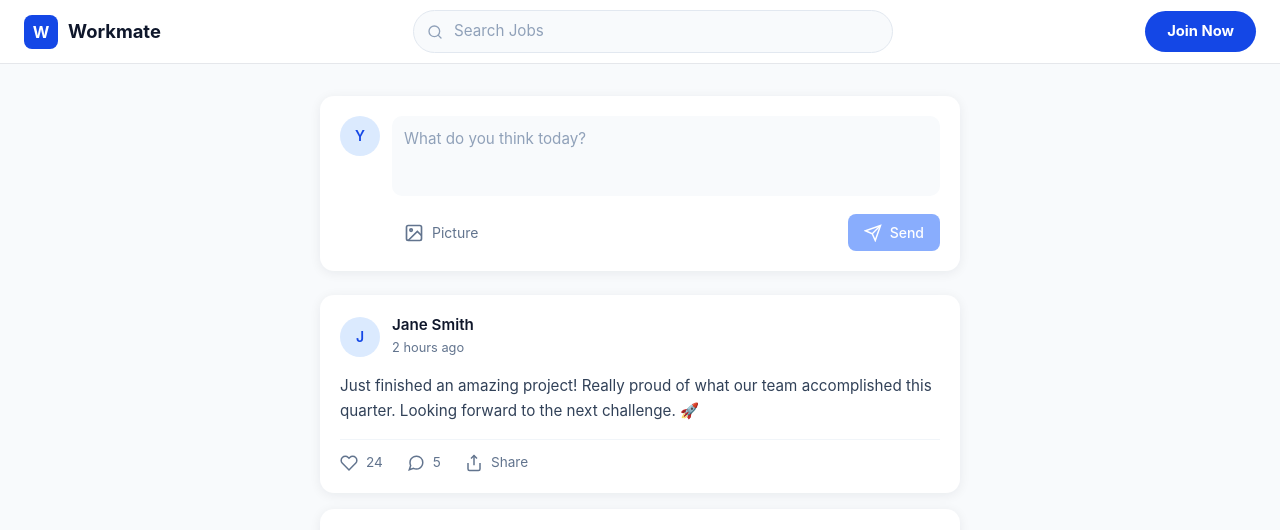
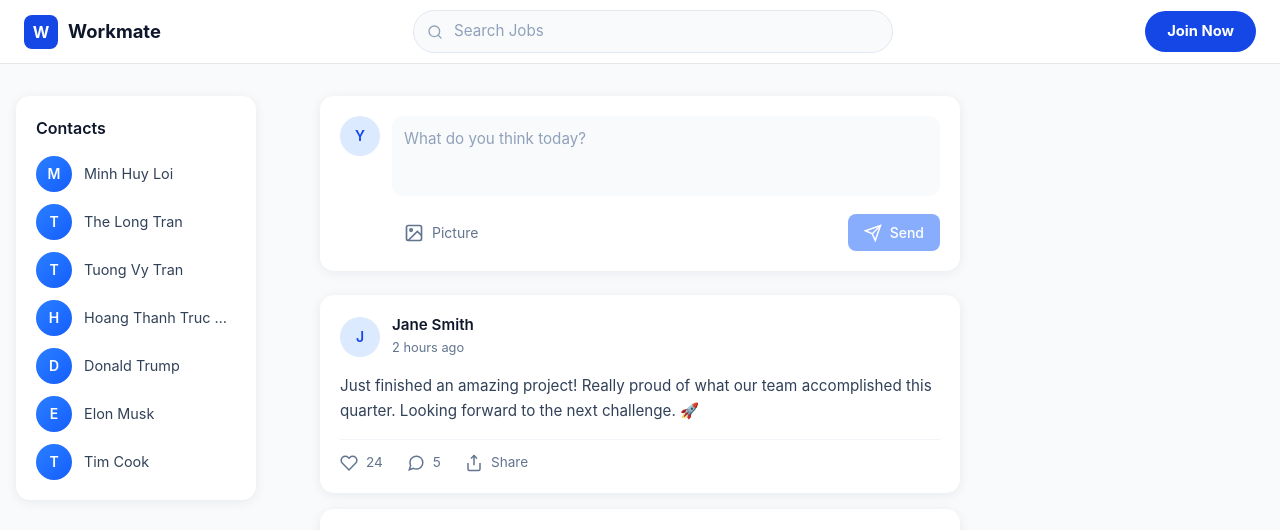
Before and after one commit to mhuy07092004/Workmate, a React (Vite) app: page /post in a window 1280 px wide. Shown: the top 530 px of the page. Built offline with nearby package versions, Linux system fonts and the light colour scheme.

Commit message:
add Contact.jsx on the left side

```diff
--- a/src/components/Contact/Contact.jsx
+++ b/src/components/Contact/Contact.jsx
@@ -17,8 +17,8 @@ const CONTACTS = [
 
 function Contact() {
   return (
-    <aside className="w-[240px] shrink-0">
-      <div className="sticky top-4 bg-white rounded-[14px] p-5 shadow-[0_2px_12px_rgba(15,23,42,0.07)]">
+    <aside className="w-[240px] shrink-0 self-start">
+      <div className="sticky top-20 bg-white rounded-[14px] p-5 shadow-[0_2px_12px_rgba(15,23,42,0.07)]">
         <h3 className="text-[1rem] font-semibold text-slate-900 mb-4">Contacts</h3>
 
         <ul className="space-y-3">
--- a/src/pages/dashboard.jsx
+++ b/src/pages/dashboard.jsx
@@ -72,7 +72,7 @@ function Dashboard() {
       {/* Top navigation bar — shared across all authenticated pages */}
       <Navbar />
 
-      <main className="flex-1 max-w-[1400px] w-full mx-auto px-6 py-8 flex gap-6">
+      <main className="flex-1 max-w-[1400px] w-full mx-auto px-6 py-8 flex gap-6 items-start">
         {/* Left sidebar - Contact (sticky) */}
         <Contact />
 
--- a/src/pages/post.jsx
+++ b/src/pages/post.jsx
@@ -2,6 +2,7 @@ import { useState } from 'react'
 import Navbar from '../components/Navbar/Navbar.jsx'
 import Footer from '../components/Footer/Footer.jsx'
 import PostCard from '../components/PostCard/PostCard.jsx'
+import Contact from '../components/Contact/Contact.jsx'
 
 // Sample posts data - will be replaced by backend later
 const SAMPLE_POSTS = [
@@ -18,7 +19,7 @@ const SAMPLE_POSTS = [
     author: 'Mike Johnson',
     timestamp: '5 hours ago',
     content: 'Beautiful day at the office! Check out this view from our new workspace.',
-    image: 'https://images.unsplash.com/photo-1497366216548-37526070297c?w=800&auto=format&fit=crop',
+    image: 'https://reformark.se/wp-content/uploads/2022/01/Mojang_JStrongPhoto_web_01.jpg',
     likes: 56,
     comments: 12
   },
@@ -39,8 +40,12 @@ function Post() {
     <div className="min-h-screen bg-slate-50">
       <Navbar />
 
-      <main className="pt-8 pb-16 px-4">
-        <div className="max-w-[640px] mx-auto">
+      <main className="pt-8 pb-16 px-4 max-w-[1400px] mx-auto flex gap-6 items-start">
+        {/* Left sidebar - Contact (sticky) */}
+        <Contact />
+
+        {/* Middle column - Posts feed */}
+        <div className="flex-1 max-w-[640px] mx-auto">
           {/* Create Post Section */}
           <section className="bg-white rounded-[14px] p-5 shadow-[0_2px_12px_rgba(15,23,42,0.07)] mb-6">
             <div className="flex gap-3">
@@ -98,6 +103,9 @@ function Post() {
             ))}
           </section>
         </div>
+
+        {/* Right column - Empty placeholder */}
+        <div className="w-[240px] shrink-0 hidden xl:block" />
       </main>
 
       <Footer />
```
